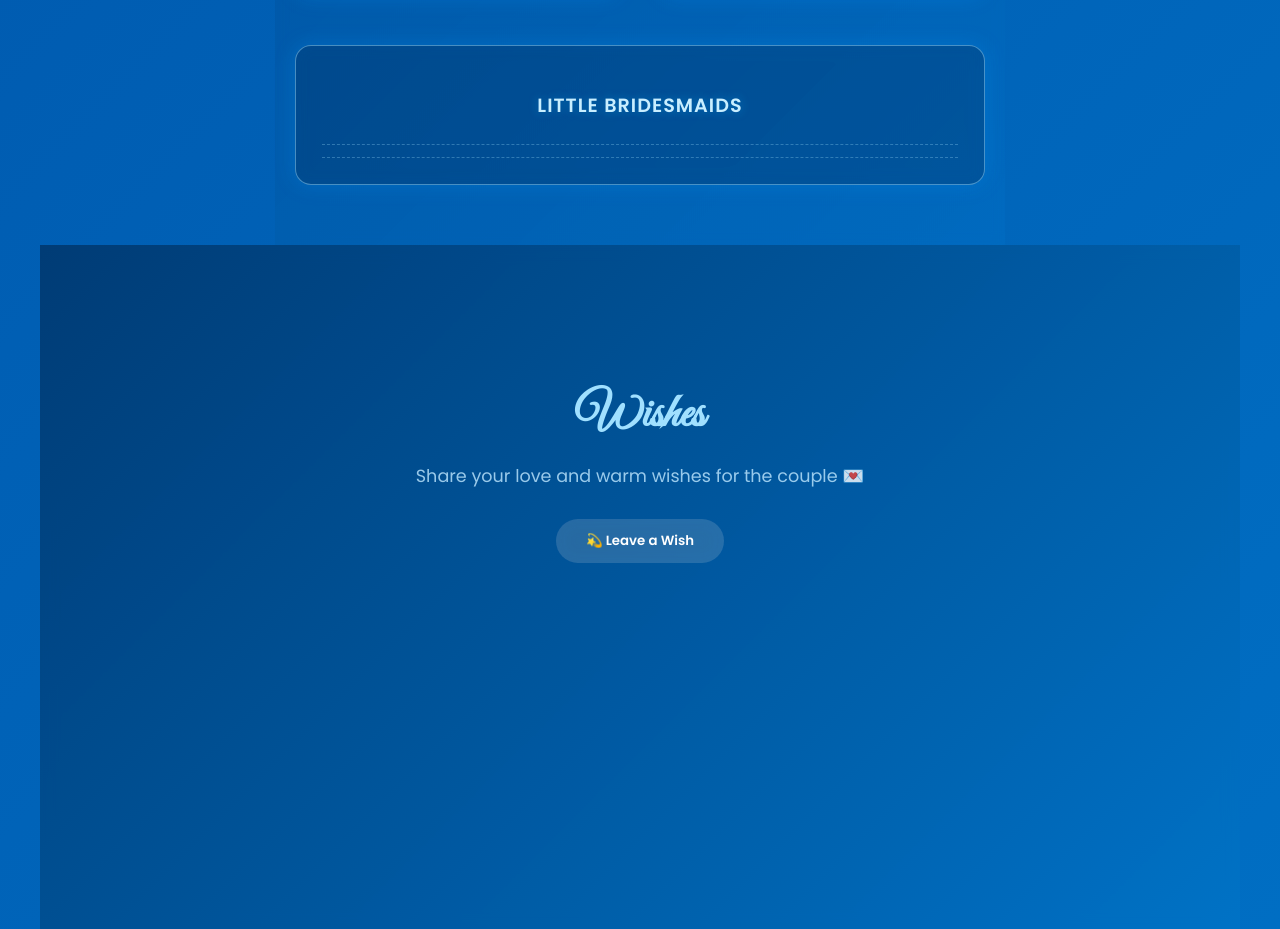
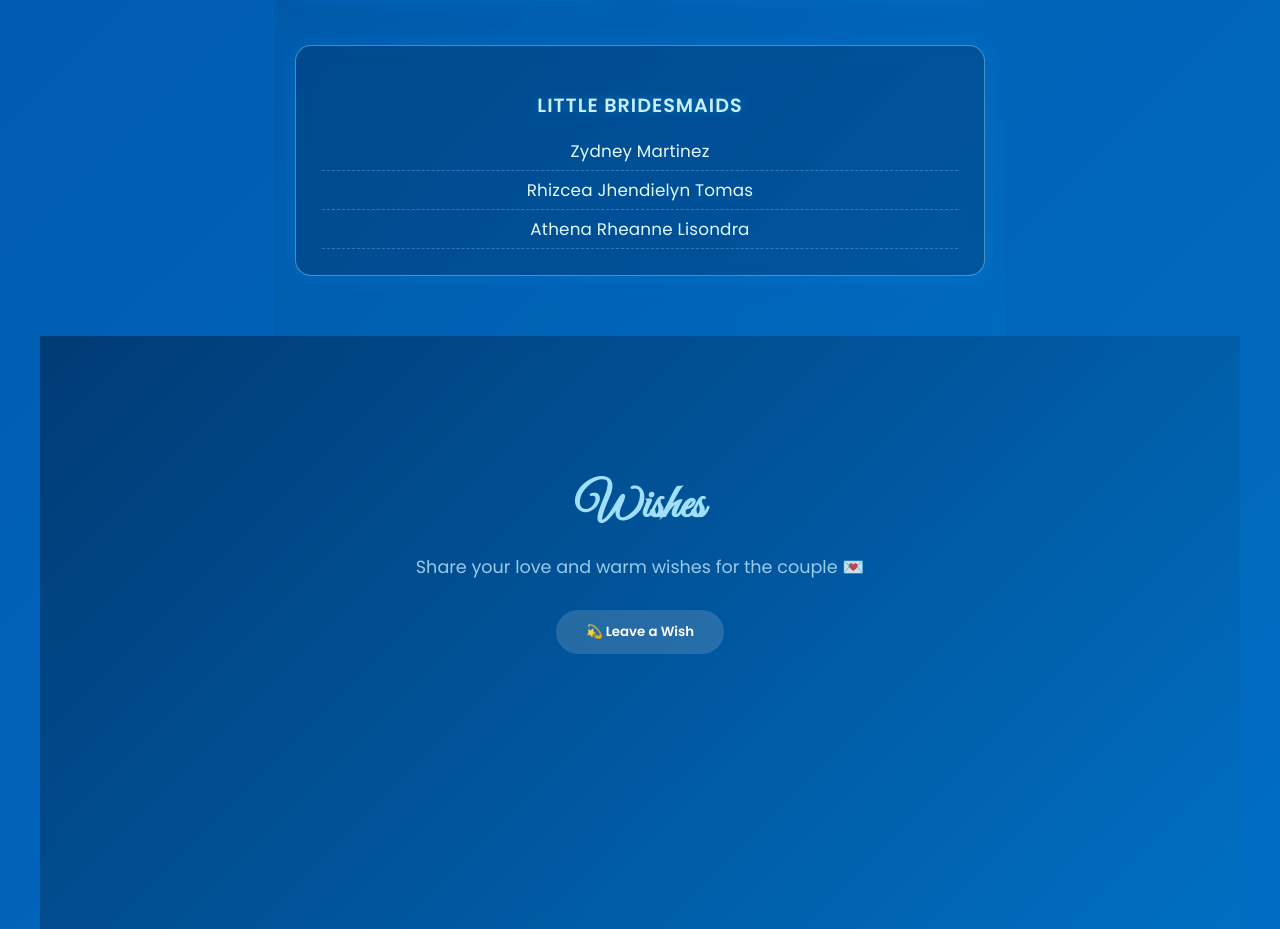
Before and after one commit to Nagsuban0/Victor-Analyka-Wedding, a plain HTML site: page public/index.html in a window 1280 px wide. Shown: the part 5060-5989 px from the top of the page. Drawn offline with Linux system fonts and the light colour scheme; no server answers.

Commit message:
Update index.html

```diff
--- a/public/index.html
+++ b/public/index.html
@@ -269,8 +269,10 @@
     <div class="col-box">
       <h3 class="entourage-title">LITTLE BRIDESMAIDS</h3>
       <ul class="entourage-list">
-        <li></li>
-        <li></li>
+        <li>
+Zydney Martinez</li>
+        <li>Rhizcea Jhendielyn Tomas</li>
+        <li>Athena Rheanne Lisondra</li>
       </ul>
     </div>
   </div>
```
